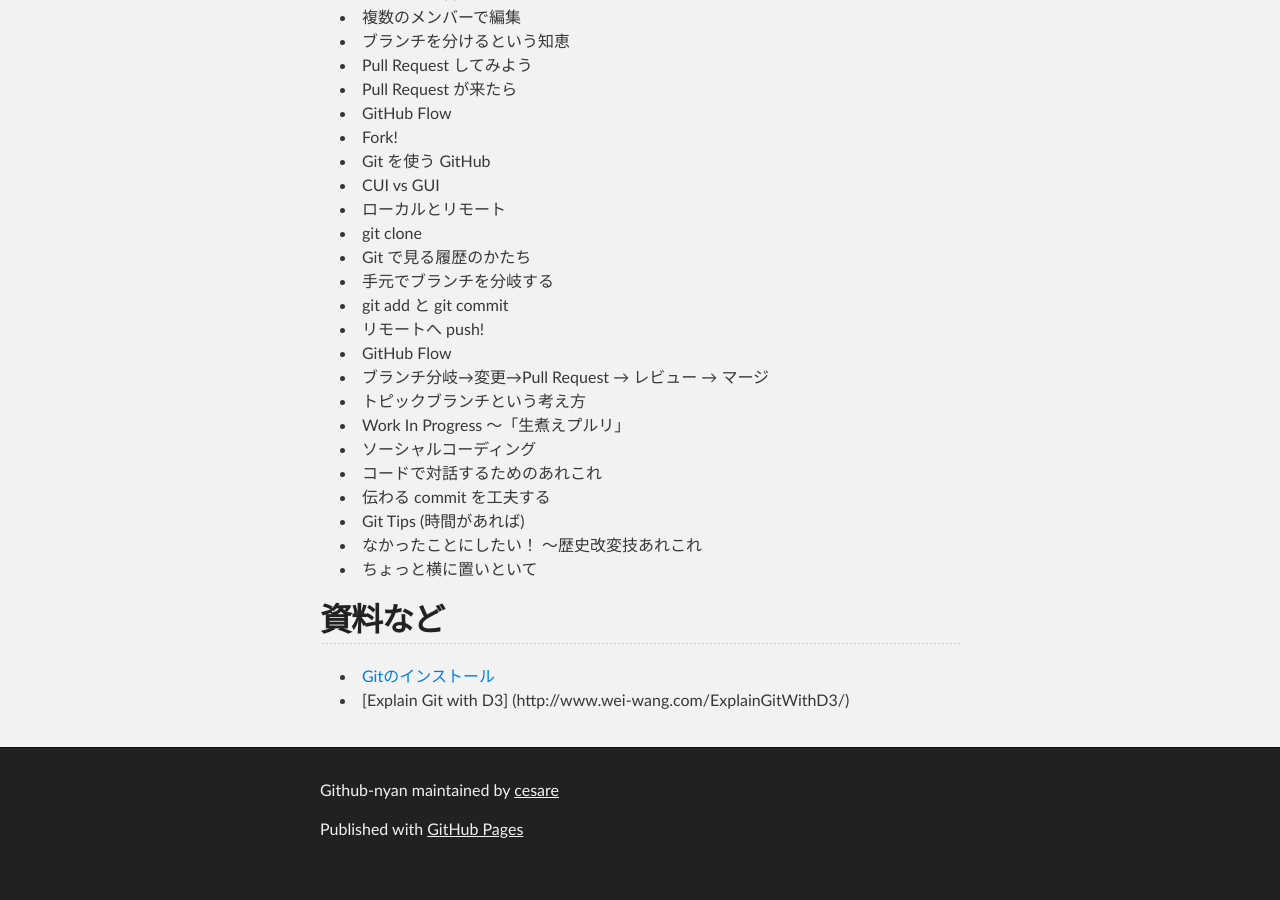
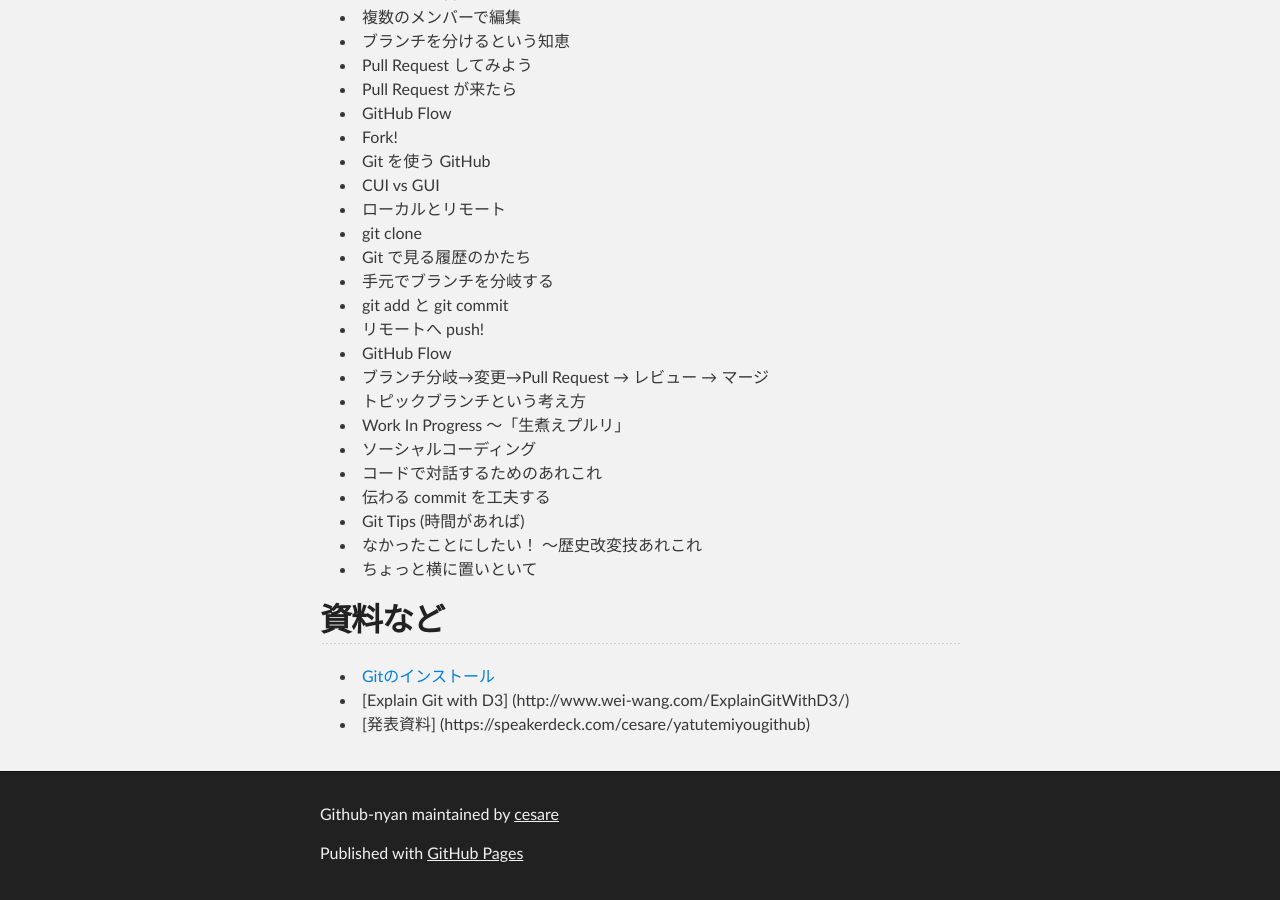
Before and after one commit to cesare/github-nyan, a Jekyll site: the page built from index.md, in a window 1280 px wide and 900 px high, scrolled down 776 px. Built offline with Jekyll 4.4.1, drawn with Linux system fonts in a browser that asks for light colours; Markdown is read by kramdown in place of the engine named in the settings; before the commit the page ends 1652 px from its top, so only the background shows below that.

Commit message:
Add the link to the presentation

```diff
--- a/index.md
+++ b/index.md
@@ -51,3 +51,4 @@
 
 * [Gitのインストール](./installing-git.html)
 * [Explain Git with D3] (http://www.wei-wang.com/ExplainGitWithD3/)
+* [発表資料] (https://speakerdeck.com/cesare/yatutemiyougithub)
```
